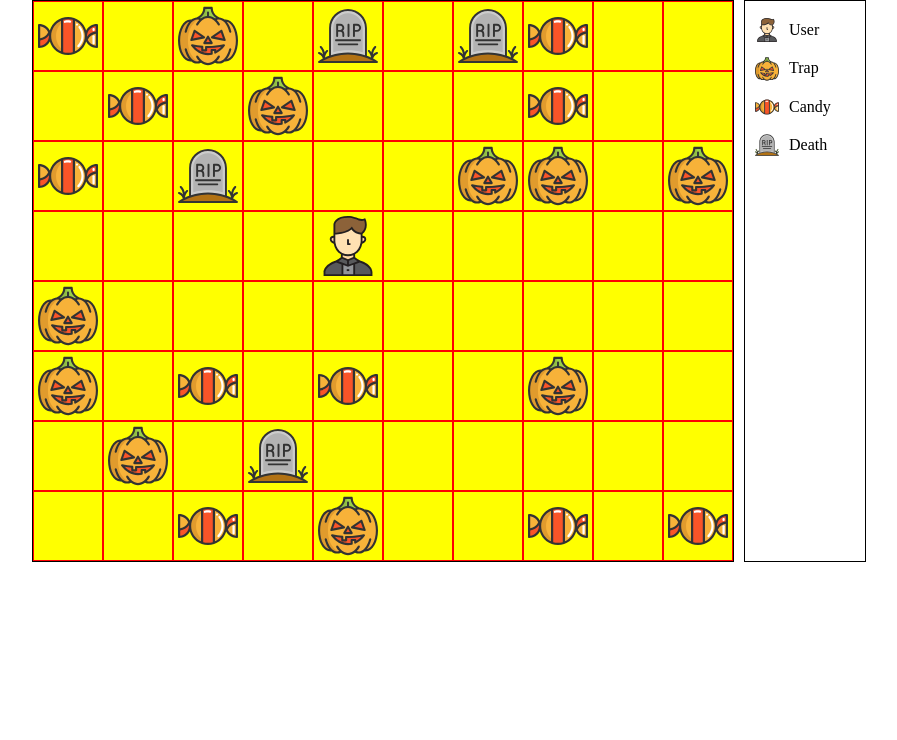
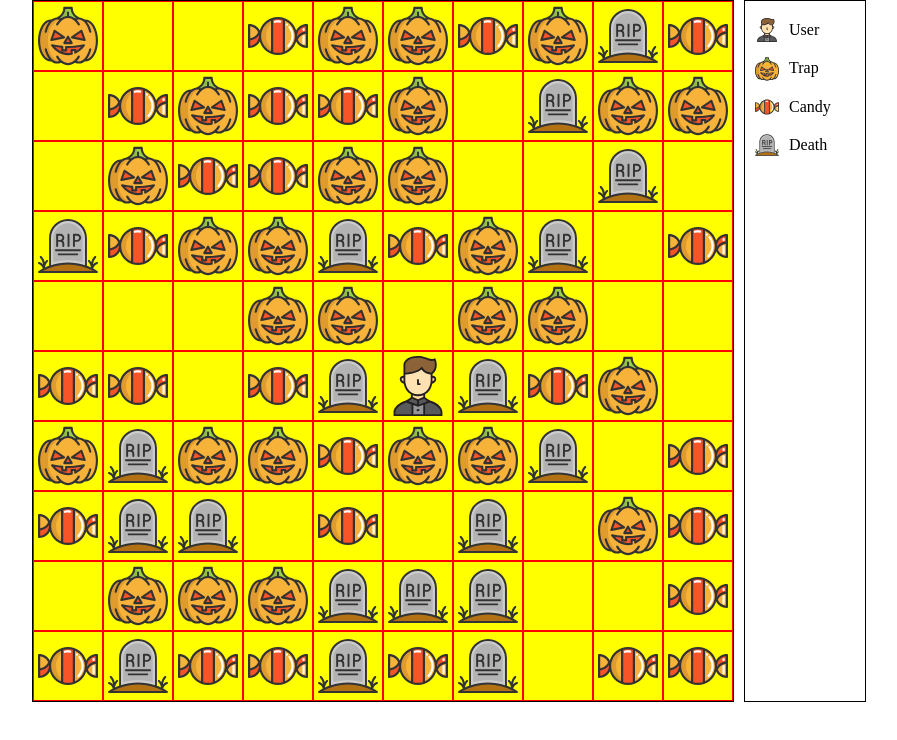
Before and after one commit to flagoon/hard-collect, a React (Create React App) app: page / in a window 1280 px wide. Shown: the top 740 px of the page, without its empty margins (186-1083 px from the left). Built offline with nearby package versions, Linux system fonts and the light colour scheme.

Commit message:
Remade board generation.

```diff
--- a/src/App.tsx
+++ b/src/App.tsx
@@ -1,6 +1,6 @@
 import React, { Component } from "react";
 import styled from "styled-components";
-import boardData from "./board-data";
+import { hardBoard } from "./board-data";
 import Board from "./Board/Board";
 import Legend from "./Legend/Legend";
 
@@ -9,7 +9,7 @@ interface IState {
     x: number;
     y: number;
   };
-  board: string[][][];
+  board: string[][];
 }
 
 class App extends Component<{}, IState> {
@@ -18,7 +18,7 @@ class App extends Component<{}, IState> {
   constructor(props: {}) {
     super(props);
     this.state = {
-      board: boardData,
+      board: hardBoard,
       userPos: {
         x: 5,
         y: 5
--- a/src/Board/Board.tsx
+++ b/src/Board/Board.tsx
@@ -5,10 +5,10 @@ import Cell from "./Cell/Cell";
 const Board = ({ boardData }: any): JSX.Element => {
   return (
     <StyledBoard>
-      {boardData.map((row: string[][], rowKey: number) => {
-        return row.map((cell: string[], cellKey: number) => {
+      {boardData.map((row: string[], rowKey: number) => {
+        return row.map((cell: string, cellKey: number) => {
           return (
-            <Cell key={`${rowKey}-${cellKey}`} cellType={cell[0]} size="60px" />
+            <Cell key={`${rowKey}-${cellKey}`} cellType={cell} size="60px" />
           );
         });
       })}
--- a/src/board-data.ts
+++ b/src/board-data.ts
@@ -1,14 +1,17 @@
-import { Set } from "immutable";
+const generateIcon = (): string => {
+  const possibleIcons = ["candy", "death", "trap", ""];
+  const rand: number = Math.floor(Math.random() * 4);
+  return possibleIcons[rand];
+};
 
-const boardData: string[][][] = [
-  [["candy"], [], ["trap"], [], ["death"], [], ["death"], ["candy"], [], []],
-  [[], ["candy"], [], ["trap"], [], [], [], ["candy"], [], []],
-  [["candy"], [], ["death"], [], [], [], ["trap"], ["trap"], [], ["trap"]],
-  [[], [], [], [], ["user"], [], [], [], [], []],
-  [["trap"], [], [], [], [], [], [], [], [], []],
-  [["trap"], [], ["candy"], [], ["candy", "trap"], [], [], ["trap"], [], []],
-  [[], ["trap"], [], ["death"], [], [], [], [], [], []],
-  [[], [], ["candy"], [], ["trap"], [], [], ["candy"], [], ["candy"]]
-];
+const hardBoard: string[][] = [];
+for (let i = 0; i < 10; i++) {
+  const row: string[] = [];
+  for (let j = 0; j < 10; j++) {
+    const icon: string = i === 5 && j === 5 ? "user" : generateIcon();
+    row.push(icon);
+  }
+  hardBoard.push(row);
+}
 
-export default boardData;
+export { hardBoard };
```
